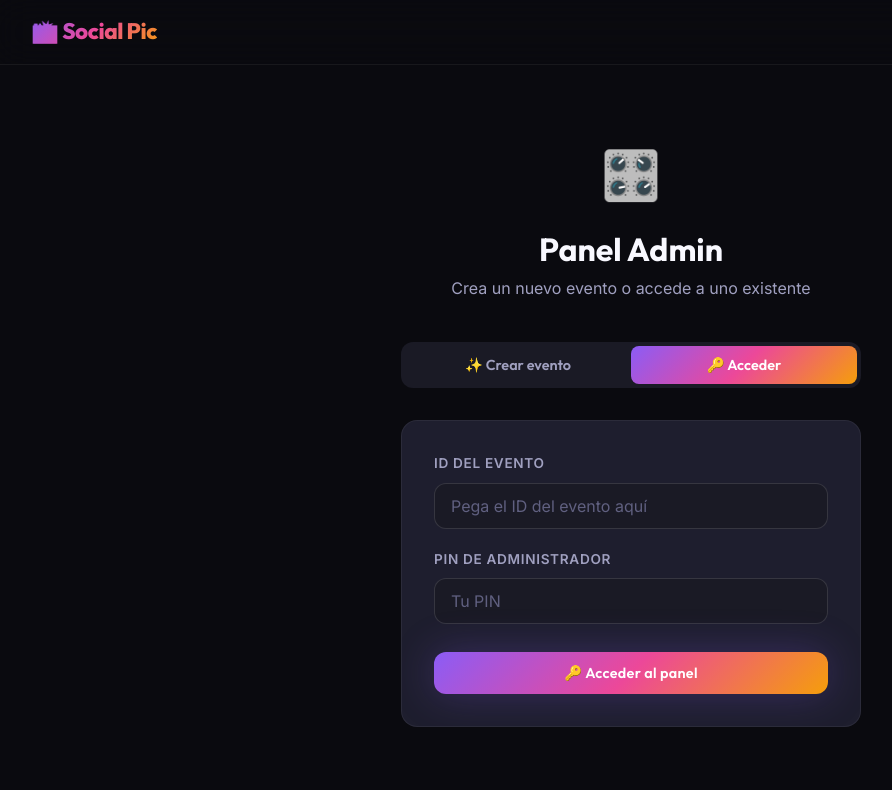
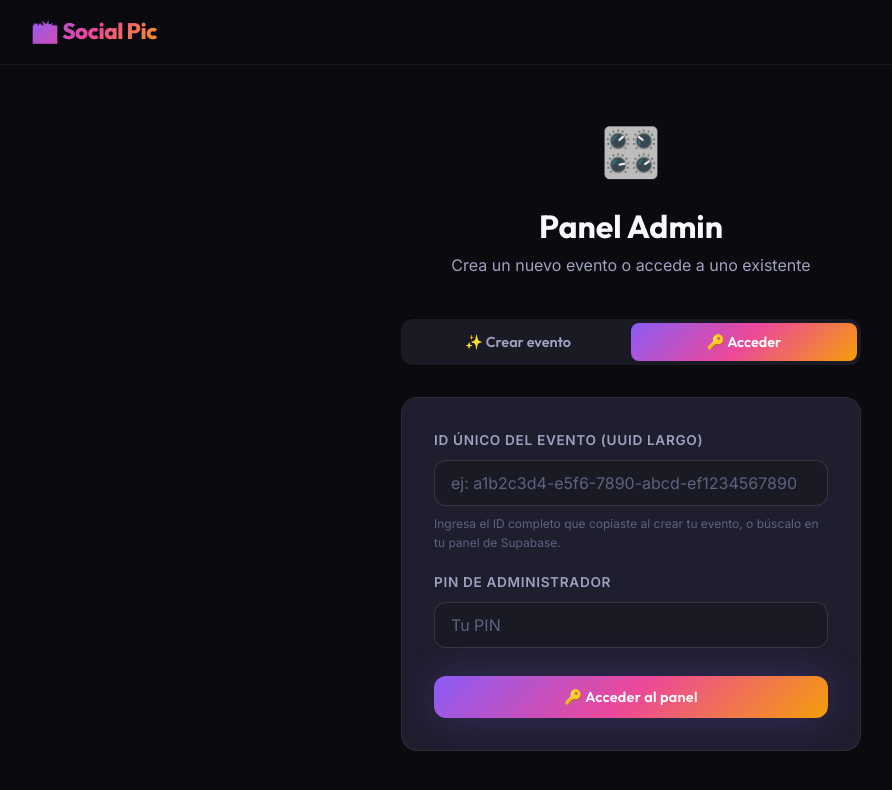
Before and after one commit to alejandrojm/social-pic, a Next.js app: page /admin in a window 1280 px wide. Both pictures are taken after a click on the button "🔑 Acceder". Shown: the top 790 px of the page, without its empty margins (9-901 px from the left). Built offline with nearby package versions, Linux system fonts and the light colour scheme; no server answers.

Commit message:
ux: clarify event ID input requirements on join screen

```diff
--- a/src/app/admin/page.tsx
+++ b/src/app/admin/page.tsx
@@ -257,16 +257,19 @@ export default function AdminLoginPage() {
               ) : (
                 <form onSubmit={handleJoin} style={{ display: 'flex', flexDirection: 'column', gap: 20 }}>
                   <div className="form-group">
-                    <label className="form-label">ID del evento</label>
+                    <label className="form-label">ID único del evento (UUID largo)</label>
                     <input
                       id="event-id"
                       className="form-input"
                       type="text"
-                      placeholder="Pega el ID del evento aquí"
+                      placeholder="ej: a1b2c3d4-e5f6-7890-abcd-ef1234567890"
                       value={eventCode}
                       onChange={e => setEventCode(e.target.value)}
                       required
                     />
+                    <span style={{ fontSize: '0.75rem', color: 'var(--text-muted)' }}>
+                      Ingresa el ID completo que copiaste al crear tu evento, o búscalo en tu panel de Supabase.
+                    </span>
                   </div>
                   <div className="form-group">
                     <label className="form-label">PIN de administrador</label>
```
